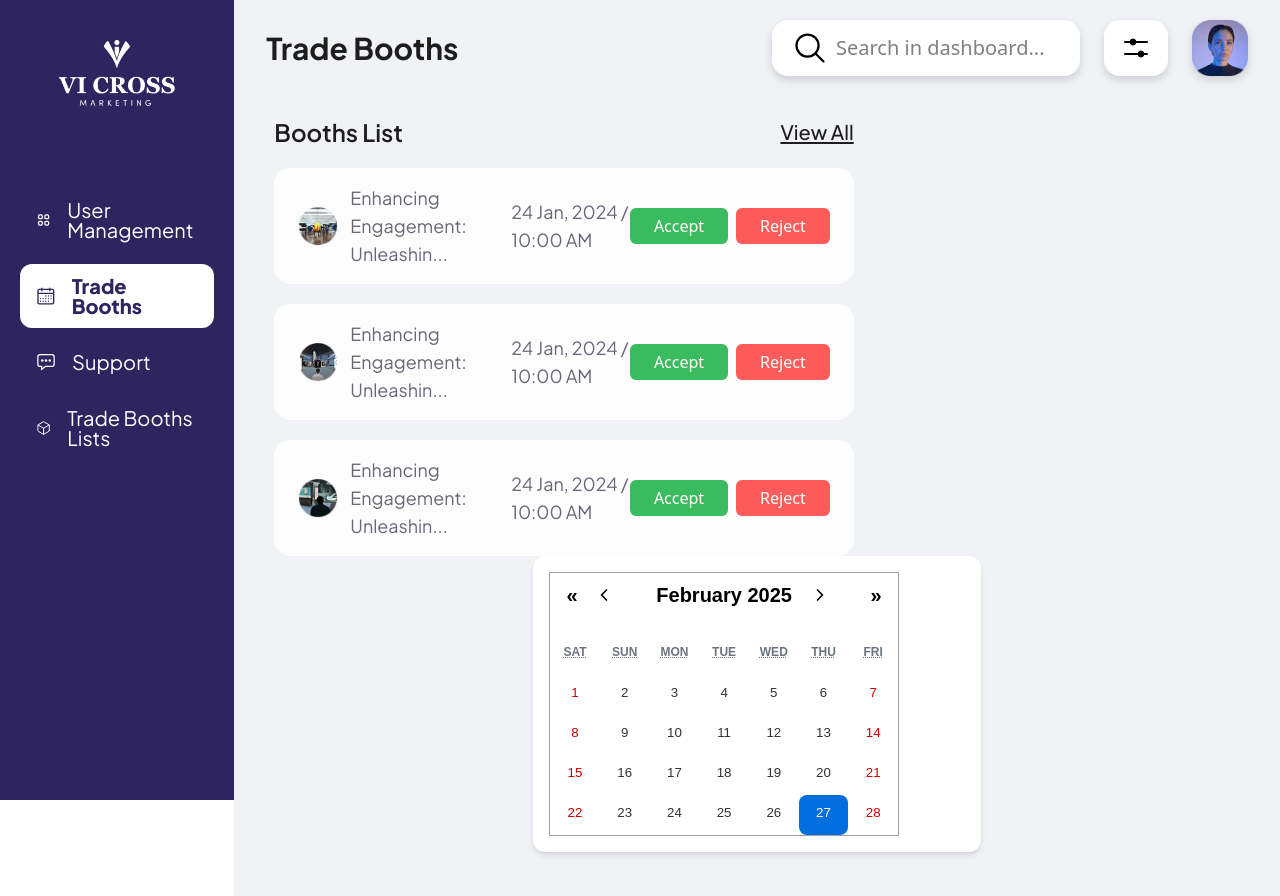
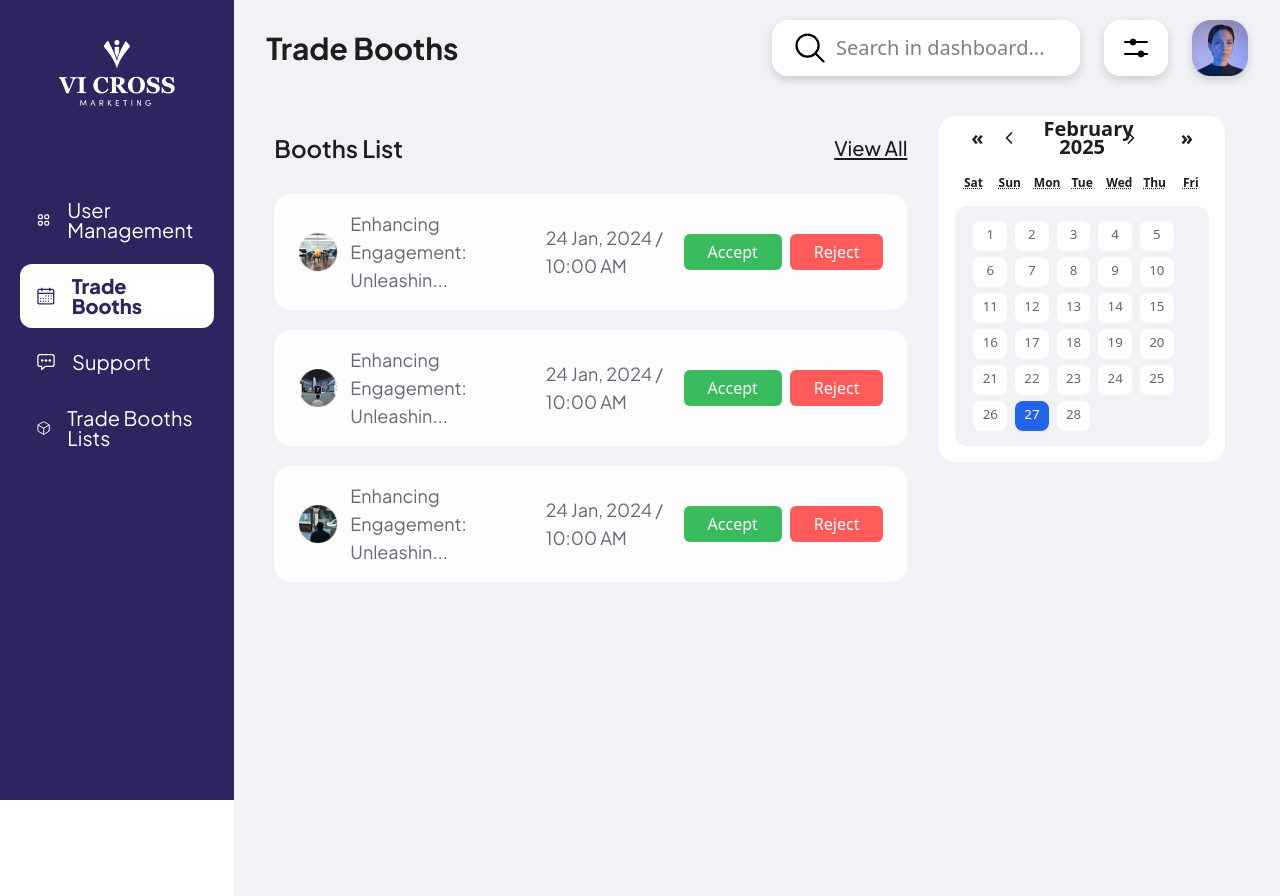
Before and after one commit to Rao-Hamza853/VI-Cross, a React (Vite) app: page /trade-booths in a window 1280 px wide. Built offline with nearby package versions, Linux system fonts and the light colour scheme.

Commit message:
trade booths calender

```diff
--- a/src/index.css
+++ b/src/assets/css/custom-calender.css
@@ -1,23 +1,8 @@
-@import url('https://fonts.googleapis.com/css2?family=Plus+Jakarta+Sans:ital,wght@0,200..800;1,200..800&display=swap');
-@import "tailwindcss";
-
-@theme {
-    --color-primary: #2E2460;
-    --color-secondary: #F1F2F6;
-    --color-black-light: #1D1D1D;
-    --color-gray: #686677;
-
-    --font-jakarta:  Plus Jakarta Sans, sans-serif;
-}
-
-.scrollbar-hide::-webkit-scrollbar {
-    display: none;
-}
-
 .react-calendar {
     width: 100%;
     border: none;
     font-family: inherit;
+    border-radius: 16px;
 }
 
 .react-calendar__navigation {
@@ -26,7 +11,7 @@
     align-items: center;
     font-size: 1.25rem;
     font-weight: bold;
-    margin-bottom: 0.5rem;
+    color: #1D1D1D;
 }
 
 .react-calendar__navigation button {
@@ -35,35 +20,45 @@
     cursor: pointer;
 }
 
+.react-calendar__month-view__days{
+    background-color: #F1F2F6;
+    padding-left: 18px;
+    padding-top: 15px;
+    padding-bottom: 15px;
+    row-gap: 6px;
+    column-gap: 8px;
+    border-radius: 12px;
+}
+
 .react-calendar__month-view__days__day {
     display: flex;
     flex-direction: column;
     justify-content: center;
     align-items: center;
-    width: 40px;
-    height: 40px;
+    height: 30px;
     margin: 4px;
-    background-color: #f3f4f6;
+    background-color: white;
     border-radius: 8px;
     font-weight: 500;
-    color: #333;
+    color: #686667;
     cursor: pointer;
     transition: background-color 0.2s;
-}
-
-.react-calendar__month-view__days__day:hover {
-    background-color: #e5e7eb;
 }
 
 .react-calendar__month-view__weekdays {
     text-transform: capitalize;
     font-weight: 600;
-    color: #6b7280;
+    color: #1D1D1D;
     margin-bottom: 0.5rem;
+    margin-top: -12px;
 }
 
 .react-calendar__tile--now {
-    background: #e5e7eb;
+
+    border-radius: 8px;
+}
+.react-calendar__tile--hover {
+    background: red;
     border-radius: 8px;
 }
 
--- /dev/null
+++ b/src/assets/css/index.css
@@ -0,0 +1,15 @@
+@import url('https://fonts.googleapis.com/css2?family=Plus+Jakarta+Sans:ital,wght@0,200..800;1,200..800&display=swap');
+@import "tailwindcss";
+
+@theme {
+    --color-primary: #2E2460;
+    --color-secondary: #F1F2F6;
+    --color-black-light: #1D1D1D;
+    --color-gray: #686677;
+
+    --font-jakarta:  Plus Jakarta Sans, sans-serif;
+}
+
+.scrollbar-hide::-webkit-scrollbar {
+    display: none;
+}
--- a/src/component/custom-calender.jsx
+++ b/src/component/custom-calender.jsx
@@ -2,6 +2,8 @@ import React, { useState } from "react";
 import Calendar from "react-calendar";
 import "react-calendar/dist/Calendar.css";
 import { ChevronLeft, ChevronRight } from "lucide-react"; // Optional icons, install lucide-react if needed
+import '../assets/css/custom-calender.css'
+
 
 const events = [
   { date: "2024-01-10", color: "bg-green-500" },
@@ -30,7 +32,7 @@ const CustomCalender = () => {
     };
 
     return (
-      <div className="p-4 max-w-md mx-auto bg-white rounded-xl shadow-md">
+      <div className="px-4 pb-4  bg-white rounded-2xl w-[95%]">
         <Calendar
           onChange={setDate}
           calendarType="islamic"
--- a/src/main.jsx
+++ b/src/main.jsx
@@ -1,5 +1,5 @@
 import { createRoot } from 'react-dom/client'
-import './index.css'
+import './assets/css/index.css'
 import App from './App.jsx'
 import { BrowserRouter } from 'react-router'
 
--- a/src/pages/trade-booths.jsx
+++ b/src/pages/trade-booths.jsx
@@ -22,15 +22,15 @@ const TradeBooths = () => {
             </div>
           </header>
           <div className='h-screen px-10 py-5'>
-            <div>
-              <div className='w-[60%] space-y-5'>
-                <div className='flex justify-between'>
+            <div className='grid grid-cols-3 gap-x-8'>
+              <div className='w-[100%] space-y-5 col-span-2'>
+                <div className='flex justify-between pb-2.5 pt-4'>
                   <h4 className='text-2xl font-semibold font-jakarta text-black-light'>Booths List</h4>
                   <button className='text-xl font-jakarta font-medium text-black-light underline underline-offset-2 cursor-pointer'>View All</button>
                 </div>
                 {
                   boothList.map((booth, index)=>(
-                    <div className='flex items-center justify-between px-6 py-4 rounded-2xl bg-white/85'>
+                    <div className='flex items-center justify-between px-6 py-4 rounded-2xl bg-white/85' key={index}>
                   <div className='flex items-center gap-x-3'>
                     <img src={booth.imgURL} alt="" className='rounded-full w-9 xl:w-10' />
                     <h4 className='xl:text-lg text-gray font-jakarta'>Enhancing Engagement: Unleashin...</h4>
@@ -44,7 +44,9 @@ const TradeBooths = () => {
                   ))
                 }
               </div>
-              <CustomCalender/>
+              <div>
+                <CustomCalender/>
+              </div>
             </div>
           </div>
       </div>
```
